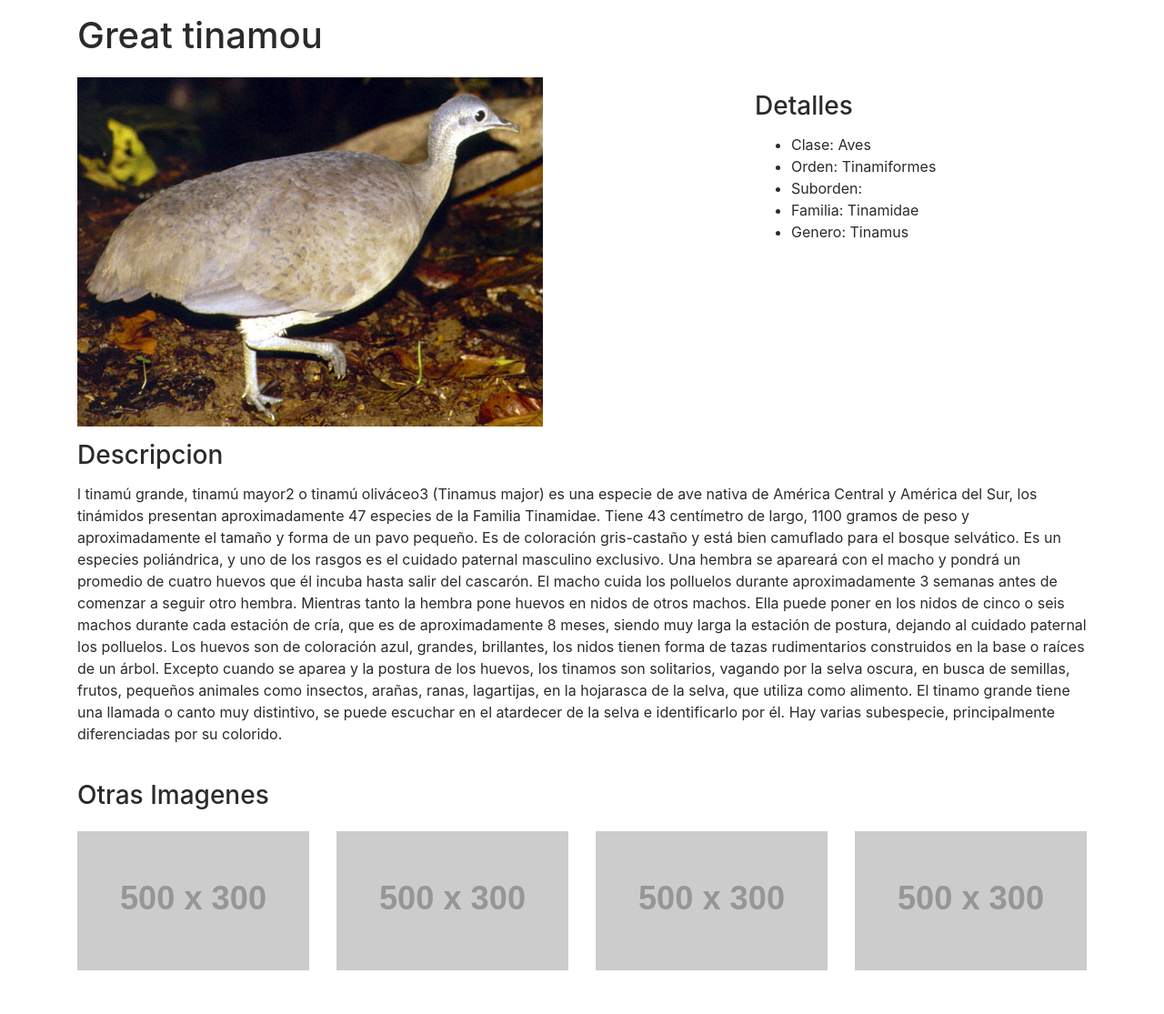
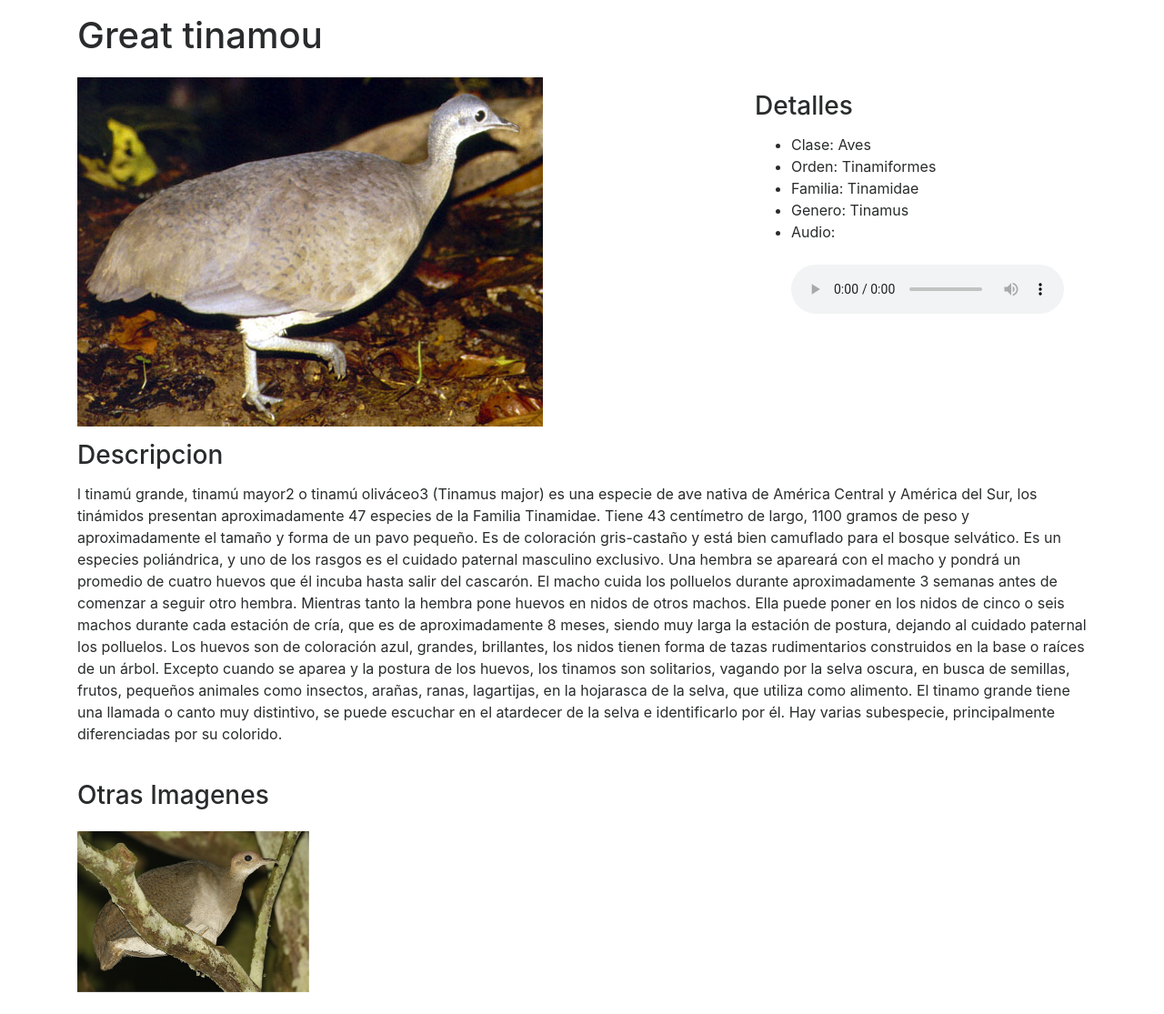
Before and after one commit to EmmanuelPerezP/AvesCostaRica, a Django app: page /aves/1 in a window 1280 px wide. Shown: the part 387-1502 px from the top of the page at 91% size. Before the commit the page ends 1454 px from the top, so only its background shows below. Run offline with Django 3.2, Linux system fonts and the light colour scheme; data comes from the database, SQL or seed files in the repository; both versions use the stored data as it was after the commit; grey boxes labelled with a size stand in for pictures from a placeholder-image service; some libraries are stand-ins or nearby versions.

Commit message:
agregado audios y otras cosas

```diff
--- a/AvesCostaRica/aves/admin.py
+++ b/AvesCostaRica/aves/admin.py
@@ -1,5 +1,5 @@
 from django.contrib import admin
-from .models import Ave, Clase, Especie, Familia, Genero, Orden, Suborden, Image
+from .models import Ave, Clase, Especie, Familia, Genero, Orden, Image
 
 
 class ImageInline(admin.TabularInline):
@@ -18,5 +18,4 @@
 admin.site.register(Familia)
 admin.site.register(Genero)
 admin.site.register(Orden)
-admin.site.register(Suborden)
 admin.site.register(Image)
--- a/AvesCostaRica/aves/models.py
+++ b/AvesCostaRica/aves/models.py
@@ -32,27 +32,27 @@
         return self.name
 
 
-class Suborden(models.Model):
-    """
-    clase representando un suborden (debajo de orden)
-    """
-    orden = models.ForeignKey(Orden, on_delete=models.PROTECT)
-    name = models.CharField(max_length=100)
-    dateCreated = models.DateTimeField(auto_now_add=True)
-    dateModified = models.DateTimeField(auto_now=True)
-
-    def __str__(self):
-        """
-        Tira representando el model (util en /admin/)
-        """
-        return self.name
+# class Suborden(models.Model):
+#     """
+#     clase representando un suborden (debajo de orden)
+#     """
+#     orden = models.ForeignKey(Orden, on_delete=models.PROTECT)
+#     name = models.CharField(max_length=100)
+#     dateCreated = models.DateTimeField(auto_now_add=True)
+#     dateModified = models.DateTimeField(auto_now=True)
+#
+#     def __str__(self):
+#         """
+#         Tira representando el model (util en /admin/)
+#         """
+#         return self.name
 
 
 class Familia(models.Model):
     """
     clase representando una familia (debajo de suborden)
     """
-    suborden = models.ForeignKey(Suborden, on_delete=models.PROTECT)
+    orden = models.ForeignKey(Orden, on_delete=models.PROTECT)
     name = models.CharField(max_length=100)
     dateCreated = models.DateTimeField(auto_now_add=True)
     dateModified = models.DateTimeField(auto_now=True)
@@ -101,7 +101,14 @@
     """
     Funcion que crea el filepath en el server donde se guardara la imagen
     """
-    return '{0}/{1}/{2}/{3}/{4}/{5}'.format(instance.clase, instance.orden, instance.suborden, instance.familia, instance.genero, filename)
+    return 'images/{0}/{1}/{2}/{3}/{4}'.format(instance.clase, instance.orden, instance.familia, instance.genero, filename)
+
+
+def directory_path_audio(instance, filename):
+    """
+    Funcion que crea el filepath en el server donde se guardara la imagen
+    """
+    return 'audio/{0}/{1}/{2}/{3}/{4}'.format(instance.clase, instance.orden, instance.familia, instance.genero, filename)
 
 
 class Ave(models.Model):
@@ -112,7 +119,6 @@
 
     clase = models.ForeignKey(Clase, on_delete=models.PROTECT)
     orden = models.ForeignKey(Orden, on_delete=models.PROTECT)
-    suborden = models.ForeignKey(Suborden, on_delete=models.PROTECT)
     familia = models.ForeignKey(Familia, on_delete=models.PROTECT)
     genero = models.ForeignKey(Genero, on_delete=models.PROTECT)
 
@@ -121,6 +127,7 @@
     # la imagen es un url guardado en S3, un droplet o el filesystem
     # image = models.URLField(default=None, blank=True)
     mainImage = models.ImageField(upload_to=directory_path_images)
+    mainAudio = models.FileField(upload_to=directory_path_images, blank=True, null=True)
 
     # coleccion de imagenes adicionales
     # otherImages = models.ManyToManyField(Image)
--- a/AvesCostaRica/aves/serializers.py
+++ b/AvesCostaRica/aves/serializers.py
@@ -7,5 +7,6 @@
     # http://www.django-rest-framework.org/api-guide/relations/
     class Meta:
         model = Ave
-        fields = ('clase', 'orden', 'suborden', 'familia', 'genero', 'name',
-                  'mainImage', 'description', 'dateCreated', 'dateModified')
+        fields = ('clase', 'orden', 'familia', 'genero', 'name',
+                  'mainImage', 'mainAudio', 'description', 'dateCreated',
+                  'dateModified')
--- a/AvesCostaRica/aves/templates/aves/ave_detail.html
+++ b/AvesCostaRica/aves/templates/aves/ave_detail.html
@@ -21,9 +21,16 @@
       <ul>
         <li>Clase: {{ ave.clase }}</li>
         <li>Orden: {{ ave.orden }}</li>
-        <li>Suborden: {{ ave.suborden }}</li>
         <li>Familia: {{ ave.familia }}</li>
         <li>Genero: {{ ave.genero }}</li>
+        <li>Audio:
+          <br>
+          <br>
+          <audio controls>
+            <source src="{{ ave.mainAudio.url }}" type="audio/mpeg">
+          Your browser does not support the audio element.
+          </audio>
+        </li>
       </ul>
     </div>
   </div>
@@ -42,29 +49,13 @@
 
   <div class="row">
 
-    <div class="col-md-3 col-sm-6 mb-4">
-      <a href="#">
-        <img class="img-fluid" src="http://placehold.it/500x300" alt="">
-      </a>
-    </div>
-
-    <div class="col-md-3 col-sm-6 mb-4">
-      <a href="#">
-        <img class="img-fluid" src="http://placehold.it/500x300" alt="">
-      </a>
-    </div>
-
-    <div class="col-md-3 col-sm-6 mb-4">
-      <a href="#">
-        <img class="img-fluid" src="http://placehold.it/500x300" alt="">
-      </a>
-    </div>
-
-    <div class="col-md-3 col-sm-6 mb-4">
-      <a href="#">
-        <img class="img-fluid" src="http://placehold.it/500x300" alt="">
-      </a>
-    </div>
+    {% for imagen in imagenes %}
+      <div class="col-md-3 col-sm-6 mb-4">
+        <a href="#">
+          <img class="img-fluid" src="{{ imagen.image.url }}" alt="">
+        </a>
+      </div>
+    {% endfor %}
 
   </div>
   <!-- /.row -->
--- a/AvesCostaRica/aves/views.py
+++ b/AvesCostaRica/aves/views.py
@@ -1,7 +1,7 @@
 from django.shortcuts import render
 from django.views.generic import ListView, DetailView
 from django.shortcuts import render
-from aves.models import Ave
+from aves.models import Ave, Image
 from django.urls import reverse
 
 from aves.serializers import AveSerializer
@@ -15,6 +15,11 @@
 class AveDetailView(DetailView):
     model = Ave
 
+    def get_context_data(self, **kwargs):
+        context = super().get_context_data(**kwargs)
+        context['imagenes'] = Image.objects.filter(Ave=self.object.id)
+        return context
+
 
 class AvesList(generics.ListAPIView):
     # como hacer un where para el orm de django
```
Also changed, not shown: 800px-Great_Tinamou.jpg (added), AvesCostaRica/aves/migrations/0001_initial.py (added), AvesCostaRica/aves/migrations/0002_auto_20180605_0822.py (added), AvesCostaRica/aves/migrations/__init__.py (added), AvesCostaRica/db.sqlite3 (added), images/Aves/Tinamiformes/Tinamidae/Tinamus/Tinamus_major.jpg (added), 1 other file.
